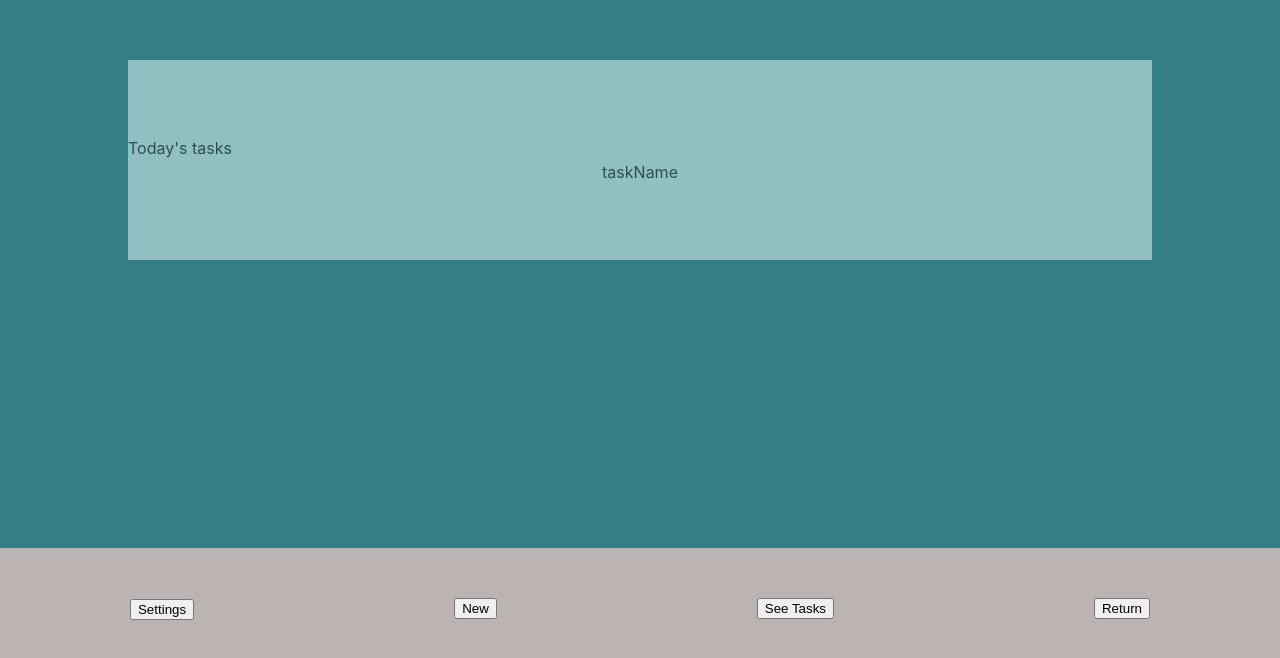
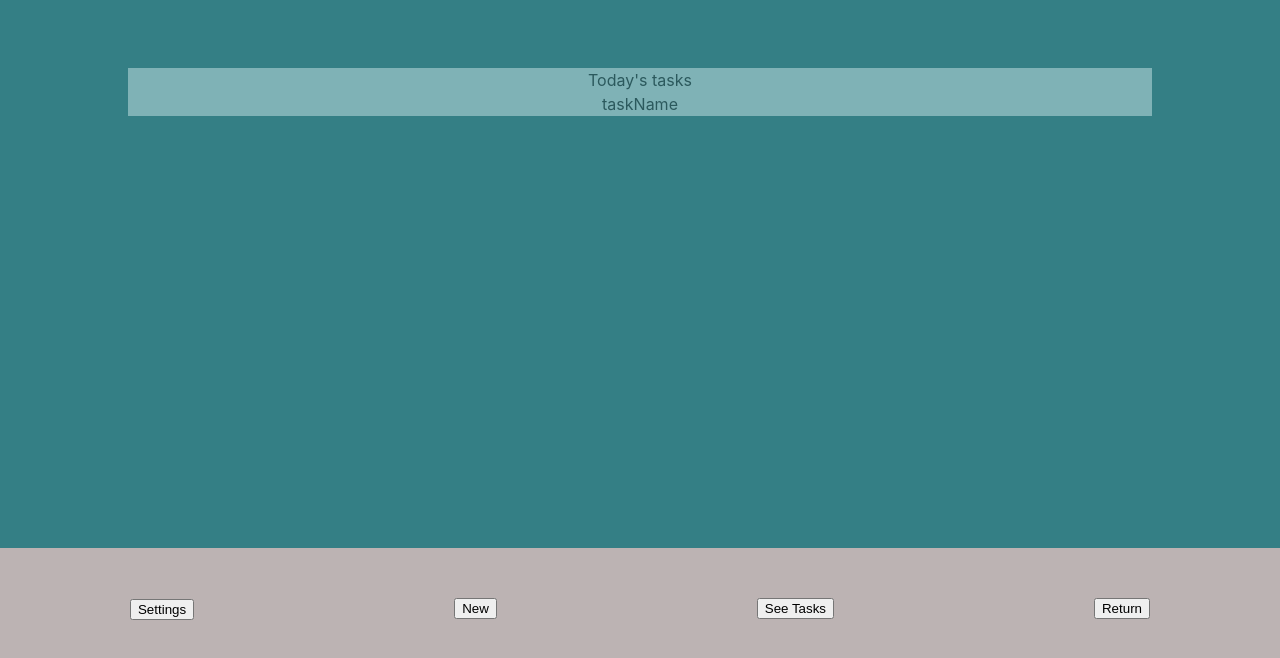
Before and after one commit to R4nd0me/TNM088-Gruppprojekt, a React (Vite) app in the folder project/: page / in a window 1280 px wide. Shown: the part 132-790 px from the top of the page. Built offline with nearby package versions, Linux system fonts and the light colour scheme.

Commit message:
Task stuff

```diff
--- a/project/src/App.jsx
+++ b/project/src/App.jsx
@@ -3,6 +3,7 @@ import {BrowserRouter, Routes, Route} from "react-router-dom";
 import './App.css'
 import HomePage from './HomePage.jsx'
 import SettingsPage from './Pages/SettingsPage.jsx';
+import Layout from './Pages/Layout.jsx';
 
 
 export default function App(){
@@ -10,7 +11,7 @@ export default function App(){
   return(
     <BrowserRouter>
     <Routes>
-      <Route path = "/">
+      <Route path = "/" element = {<Layout></Layout>}>
         <Route index element = {<HomePage></HomePage>}></Route>
         <Route path = "settings" element = {<SettingsPage></SettingsPage>}></Route>
       </Route>
--- a/project/src/HomePage.jsx
+++ b/project/src/HomePage.jsx
@@ -6,9 +6,6 @@ import { Link } from 'react-router-dom';
 
 export default function HomePage(){
     return(
-        <div className='container'>
         <TaskDisplay></TaskDisplay>
-        <NavigationBar className = "Navbar"></NavigationBar>
-        </div>
     )
 }
--- a/project/src/NavigationBar.jsx
+++ b/project/src/NavigationBar.jsx
@@ -2,20 +2,14 @@ import {useState, useEffect} from 'react'
 import React from 'react';
 import {Link} from 'react-router-dom';
 
-function SettingsComp(){
-
-    return (
-        <Link to = "/settings/">
-        <button type = "button">Settings</button>
-        </Link>
-    )
-}
 
 export default function NavigationBar(){
 
     return (
         <div className="navbar">
-            <SettingsComp></SettingsComp>
+            <Link to = '/settings'>
+            <button type = "button">Settings</button>
+            </Link>
             <button type = "button">New</button>
             <button type = "button">See Tasks</button>
             <button type = "button">Return</button>
--- /dev/null
+++ b/project/src/Pages/Layout.jsx
@@ -0,0 +1,15 @@
+import { Outlet } from "react-router-dom";
+import NavigationBar from "../NavigationBar";
+import { useRef } from "react";
+
+export default function Layout(){
+    const myRef = useRef(null);
+    return(
+        <>
+        <div className = "container" ref = {myRef}>
+                <NavigationBar className = "Navbar"></NavigationBar>
+                <Outlet/>
+        </div>
+        </>
+    )
+}
--- a/project/src/Pages/SettingsPage.jsx
+++ b/project/src/Pages/SettingsPage.jsx
@@ -1,6 +1,8 @@
+import NavigationBar from "../NavigationBar"
+
 
 export default function SettingsPage(){
     return (
-        <p>Hello</p>
+        <p>YOU ARE IN SETTINGS</p>
     )
 }
--- a/project/src/TaskDisplay.jsx
+++ b/project/src/TaskDisplay.jsx
@@ -10,7 +10,6 @@ export default function TaskDisplay(){
             <Task data = {taskDetails}></Task>
         </div>
     )
-
 }
 
 function Task(props){
--- a/project/src/TaskObject.jsx
+++ b/project/src/TaskObject.jsx
@@ -1,4 +1,3 @@
-
 class TaskObject{
     constructor(name, description, progression, deadline){
         this.name = name;
--- a/project/src/index.css
+++ b/project/src/index.css
@@ -34,6 +34,8 @@ body{
   display:flex;
   align-items: center;
   justify-content: space-around;
+  bottom:0;
+  position: fixed;
 }
 .container{
   display:flex;
@@ -51,10 +53,14 @@ body{
   flex-direction: column;
   background-color:azure;
   width : 80vw;
-  height : 25vh;
   margin-top: 15%;
-  opacity: 0.5;
+  opacity: 0.4;
+  position:fixed;
+  top:1%;
 }
 .task{
   align-self:center;
 }
+.todo{
+  align-self:center;
+}
```
Also changed, not shown: project/src/Pages/NewTask.jsx (+3 -4 lines).
